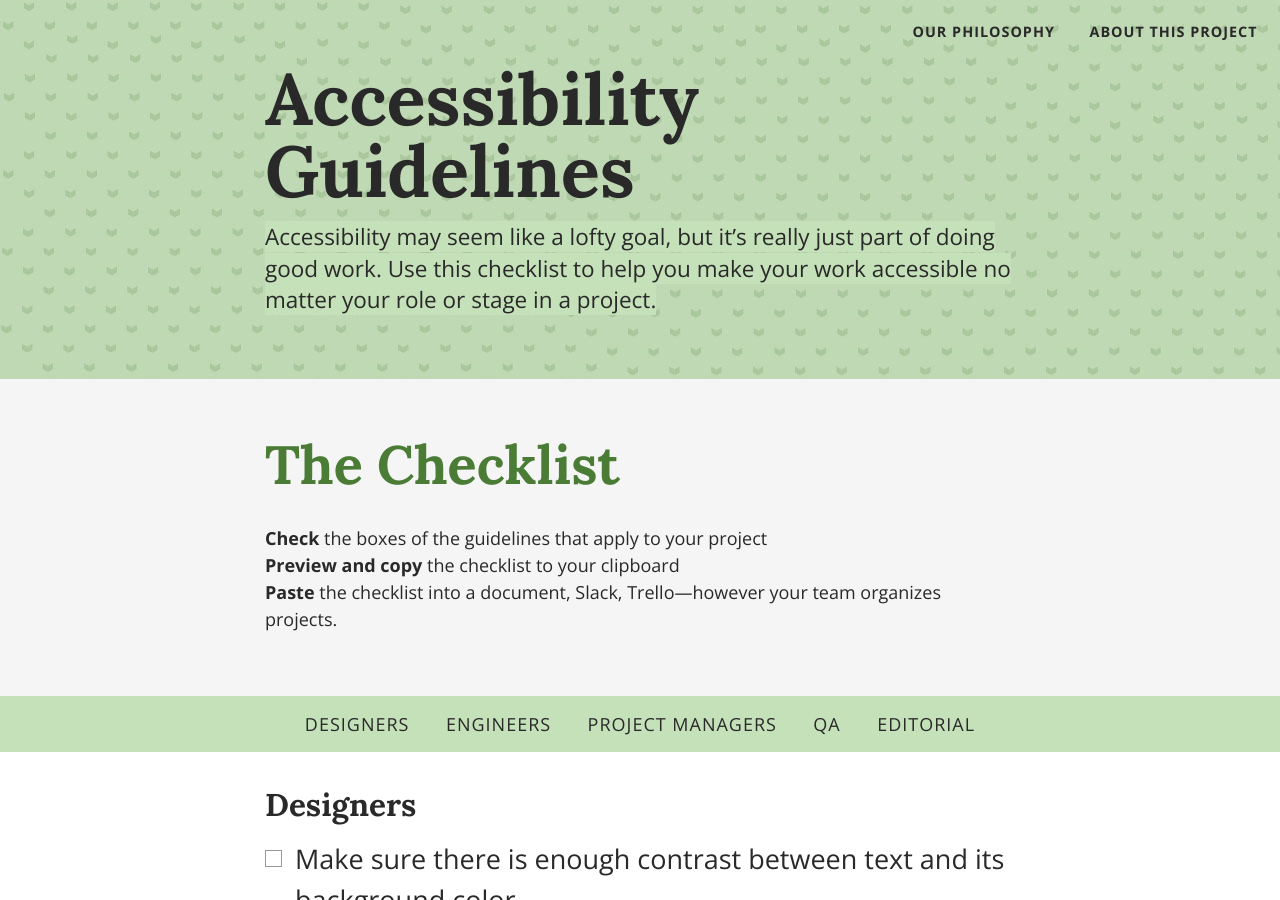
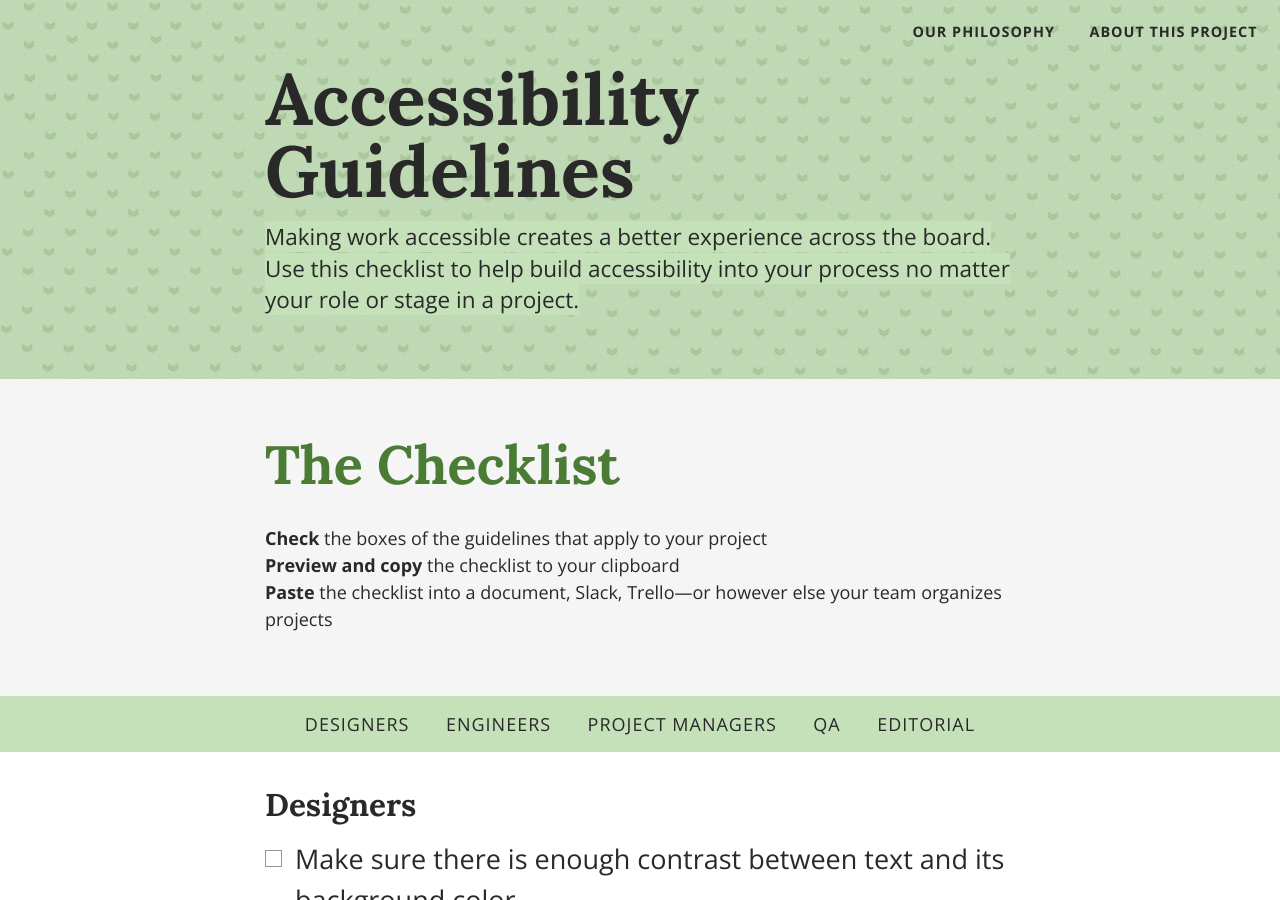
Before and after one commit to voxmedia/accessibility, a Jekyll site: the page built from index.html, in a window 1280 px wide and 900 px high. Built offline with Jekyll 4.4.1, drawn with Linux system fonts in a browser that asks for light colours.

Commit message:
copy changes

```diff
--- a/index.html
+++ b/index.html
@@ -6,7 +6,7 @@ layout: default
   <div class="c-hero__links"><a href="#philosophy">Our Philosophy</a> <a href="#about">About This Project</a></div>
   <div class="l-wrapper">
     <h1>Accessibility Guidelines</h1>
-    <p>Accessibility may seem like a lofty goal, but it’s really just part of doing good work. Use this checklist to help you make your work accessible no matter your role or stage in a project.</p>
+    <p>Making work accessible creates a better experience across the board. Use this checklist to help build accessibility into your process no matter your role or stage in a project.</p>
   </div>
 </header>
 
@@ -15,7 +15,7 @@ layout: default
     <h1>The Checklist</h1>
     <p><strong>Check</strong> the boxes of the guidelines that apply to your project<br>
     <strong>Preview and copy</strong> the checklist to your clipboard<br>
-    <strong>Paste</strong> the checklist into a document, Slack, Trello—however your team organizes projects.</p>
+    <strong>Paste</strong> the checklist into a document, Slack, Trello—or however else your team organizes projects</p>
   </div>
 </div>
 
```
